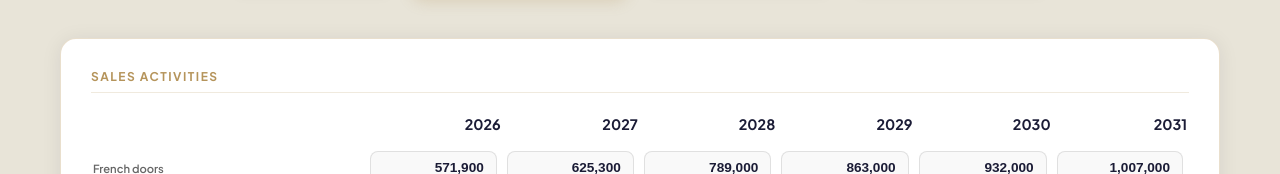
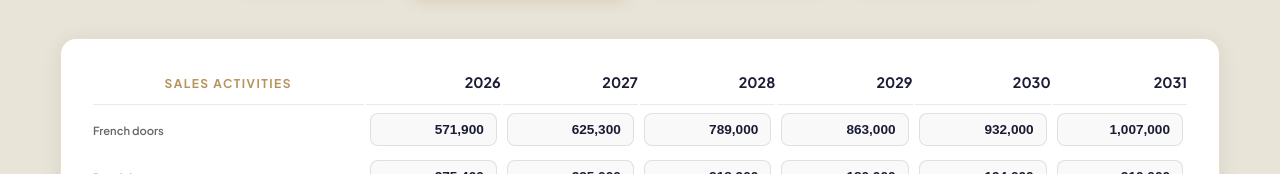
Before and after one commit to dphung88/real-estate-marketplace, a Next.js app: page /tools/break-even in a window 1280 px wide. Both pictures are taken after a click on the button "Income Statement". Shown: the part 626-800 px from the top of the page. Built offline with nearby package versions, Linux system fonts and the light colour scheme.

Commit message:
style: Make table titles inline with year headers and align to gold line

```diff
--- a/app/components/tools/ProFinancialDashboard.js
+++ b/app/components/tools/ProFinancialDashboard.js
@@ -265,17 +265,17 @@ const ProFinancialDashboard = () => {
   const renderTableData = (category, title, yearsList, sectionKey) => {
     return (
       <div className="mb-10">
-        <p style={{ fontSize: '0.75rem', fontWeight: '800', color: '#B5945B', textTransform: 'uppercase', letterSpacing: '1.5px', borderBottom: '1px solid rgba(181, 148, 91, 0.2)', paddingBottom: '8px', marginBottom: '20px' }}>
-          {title}
-        </p>
-
         <div className="overflow-x-auto custom-scrollbar">
           <table className="w-full text-left" style={{ tableLayout: 'fixed', minWidth: '900px' }}>
             <thead>
               <tr>
-                <th style={{ width: '25%', paddingBottom: '10px' }}></th>
+                <th style={{ width: '25%', paddingBottom: '12px', borderBottom: '1px solid rgba(181, 148, 91, 0.2)' }}>
+                  <span style={{ fontSize: '0.75rem', fontWeight: '800', color: '#B5945B', textTransform: 'uppercase', letterSpacing: '1.5px' }}>
+                    {title}
+                  </span>
+                </th>
                 {yearsList.map(y => (
-                  <th key={y} style={{ paddingBottom: '10px', textAlign: 'right', fontSize: '0.9rem', color: '#1B1C36', fontWeight: '800' }}>
+                  <th key={y} style={{ paddingBottom: '12px', textAlign: 'right', fontSize: '0.9rem', color: '#1B1C36', fontWeight: '800', borderBottom: '1px solid rgba(181, 148, 91, 0.2)' }}>
                     {y}
                   </th>
                 ))}
```
